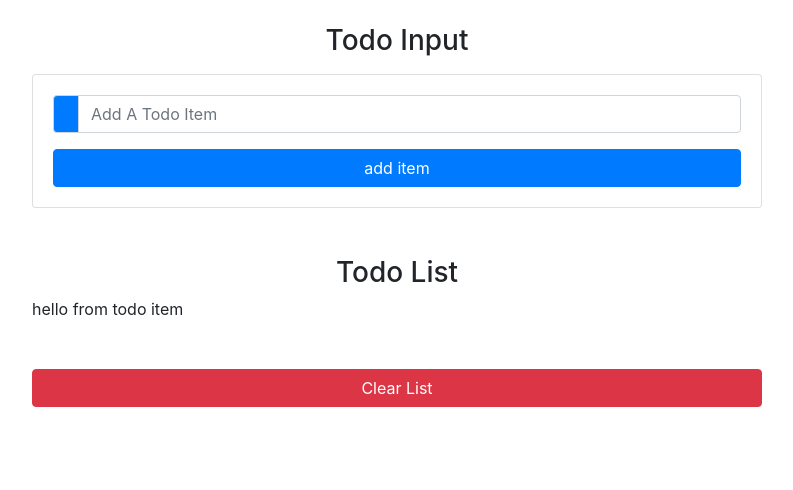
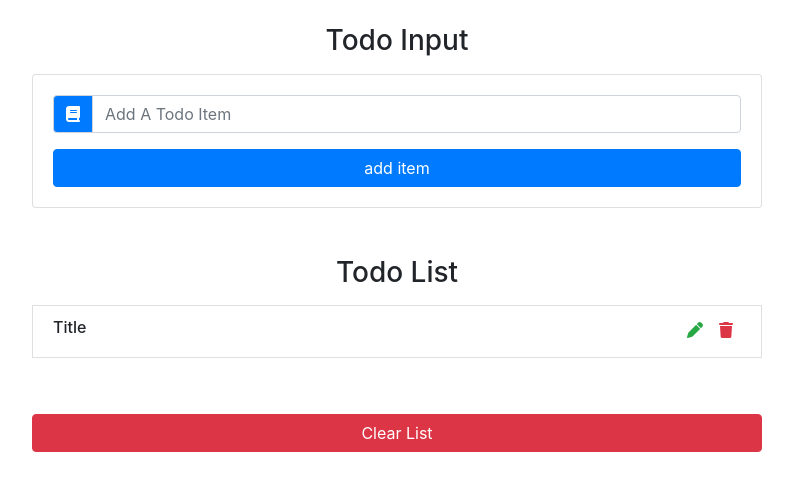
Before and after one commit to Technical-Assignments/To-Do-List, a React (Create React App) app: page / in a window 1280 px wide. Shown: the top 490 px of the page, without its empty margins (243-1036 px from the left). Built offline with nearby package versions, Linux system fonts and the light colour scheme.

Commit message:
creat a todo item component

```diff
--- a/public/index.html
+++ b/public/index.html
@@ -25,7 +25,7 @@
       Learn how to configure a non-root public URL by running `npm run build`.
     -->
 
-    <!-- <script src="https://kit.fontawesome.com/626f82255e.js" crossorigin="anonymous"></script> -->
+    <script src="https://kit.fontawesome.com/626f82255e.js" crossorigin="anonymous"></script>
 
     <title>To-Do-List</title>
   </head>
--- a/src/Components/TodoItem.js
+++ b/src/Components/TodoItem.js
@@ -1,12 +1,23 @@
-import React, { Component } from 'react'
+import React, { Component } from 'react';
 
  class TodoItem extends Component {
     render() {
         return (
-            <div>
-                hello from todo item
-            </div>
-        )
+            <li className='list-group-item text-capitalize d-flex justify-content-between my-2'>
+                <h6>title</h6>
+                <div className='todo-icon'>
+                    <span className='mx-2 text-success'>
+                        <i className='fas fa-pen' />
+                    </span>
+                    <span className='mx-2 text-danger'>
+                        <i className='fas fa-trash' />
+
+                    </span>
+                </div>
+
+            </li>
+
+        );
     }
 }
 
```
